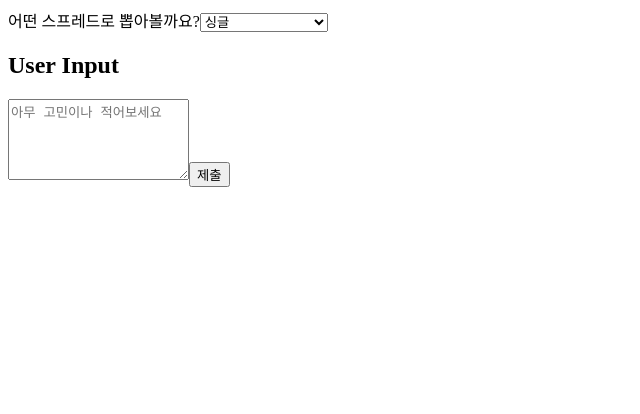
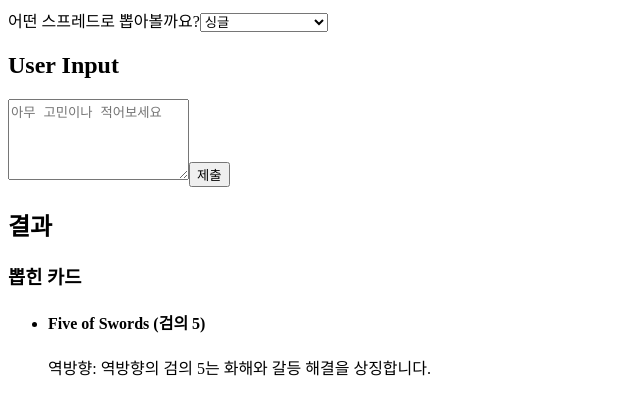
Before and after one commit to thewronghand/moonstruck, a React (Vite) app: page / in a window 1280 px wide. Both pictures are taken after typing "Sample" into the empty fields and a click on the button "제출". Shown: the top 414 px of the page, without its empty margins (0-640 px from the left). Built offline with nearby package versions, Linux system fonts and the light colour scheme.

Commit message:
feat: 무작위 카드 뽑기 기능 구현 테스트

```diff
--- a/src/App.tsx
+++ b/src/App.tsx
@@ -1,18 +1,23 @@
 import { useState } from 'react';
 import Input from './Components/Input';
 import SpreadSelector from './Components/SpreadSelector';
+import { drawRandomCards } from './utils/drawRandomCards';
+import { DrawnTarotCard } from './Types/types';
 
 const INITIAL_CARD_COUNT = 1;
 
 function App() {
   const [cardCount, setCardCount] = useState(INITIAL_CARD_COUNT);
+  const [drawnCards, setDrawnCards] = useState<DrawnTarotCard[]>([]);
 
   function handleCardCountChange(newCardCount: number) {
     setCardCount(newCardCount);
   }
 
   function checkSubmittedForm(inputValue: string) {
-    const result = { inputValue, cardCount };
+    const drawnCardsResult = drawRandomCards(cardCount);
+    setDrawnCards(drawnCardsResult);
+    const result = { inputValue, cardCount, drawnCards };
     console.log(result);
   }
   return (
@@ -22,6 +27,24 @@ function App() {
         onCardCountChange={handleCardCountChange}
       />
       <Input onFormSubmit={checkSubmittedForm} />
+      <div>
+        <h2>결과</h2>
+        <div>
+          <h3>뽑힌 카드</h3>
+          <ul>
+            {drawnCards.map((card, index) => (
+              <li key={index}>
+                <h4>
+                  {card.name.en} ({card.name.ko})
+                </h4>
+                <p>
+                  {card.direction}: {card.description}
+                </p>
+              </li>
+            ))}
+          </ul>
+        </div>
+      </div>
     </>
   );
 }
```
